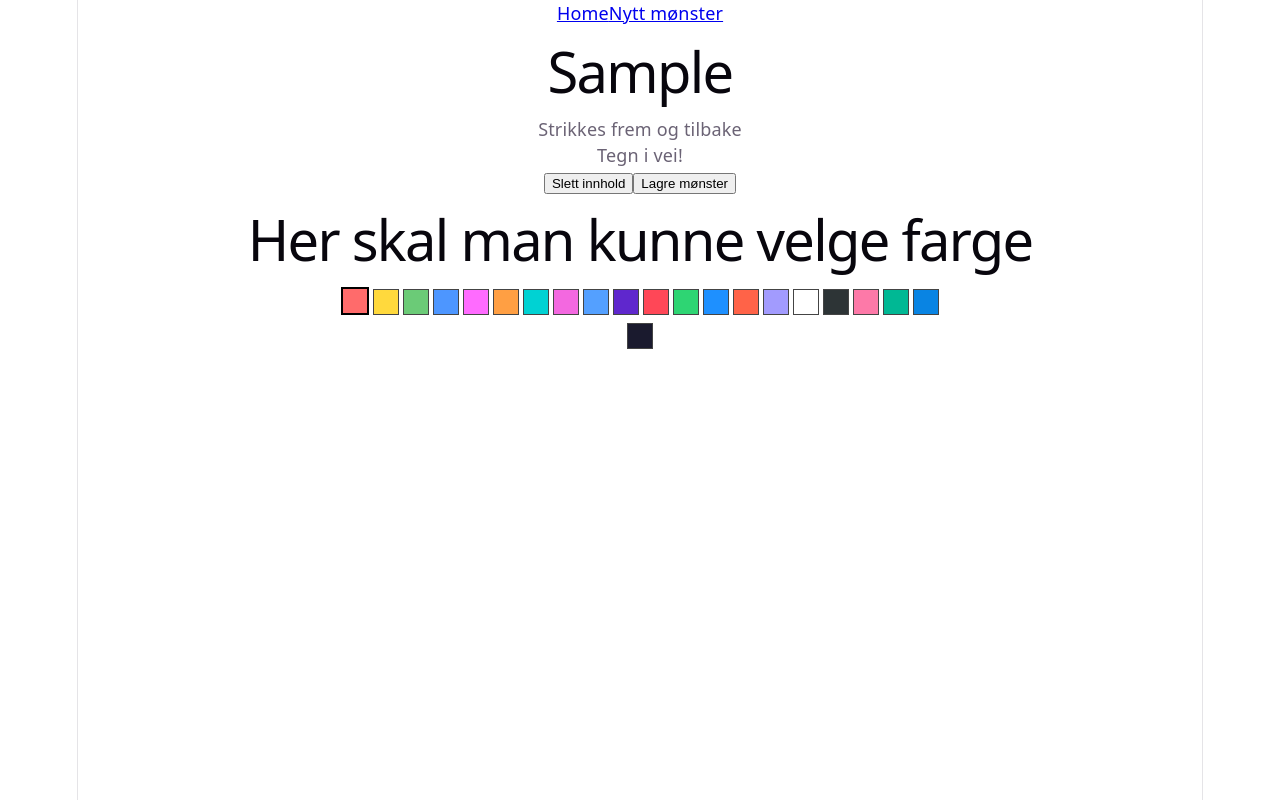
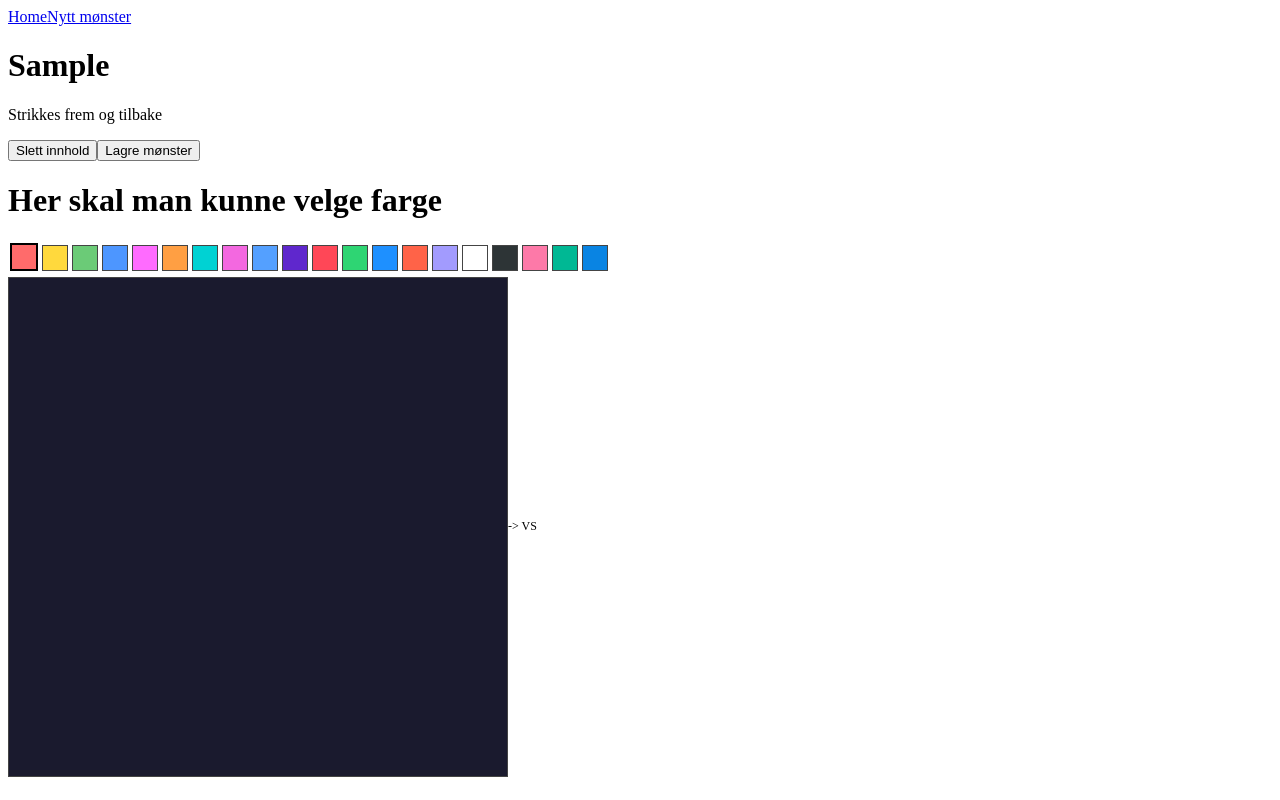
Before and after one commit to KajaJohanne/knit-pattern-app, a React (Vite) app in the folder frontend/: page /new in a window 1280 px wide. Both pictures are taken after typing "Sample" into the empty fields and a click on the button "Opprett". Built offline with nearby package versions, Linux system fonts and the light colour scheme.

Commit message:
feat: lagt til rad-tracking, rett/vrang indikator og autosave for strikkede rader

```diff
--- a/frontend/src/App.css
+++ b/frontend/src/App.css
@@ -1,4 +1,4 @@
-.counter {
+/*.counter {
   font-size: 16px;
   padding: 5px 10px;
   border-radius: 5px;
@@ -167,7 +167,7 @@
 
   &::before,
   &::after {
-    content: '';
+    content: "";
     position: absolute;
     top: -4.5px;
     border: 5px solid transparent;
@@ -181,4 +181,4 @@
     right: 0;
     border-right-color: var(--border);
   }
-}
+}*/
--- a/frontend/src/components/GridCanvas/GridCanvas.css
+++ b/frontend/src/components/GridCanvas/GridCanvas.css
@@ -1,14 +1,34 @@
 .pixelCanvas {
-  display: inline-block;
+  display: flex;
+  flex-direction: column;
+  gap: 0px;
 }
 
 .pixelRow {
   display: flex;
+  align-items: center;
+  cursor: pointer;
+}
+
+.rowSideLabel {
+  font-size: 0.75rem;
+  min-width: 3rem;
+  flex-shrink: 0;
+}
+
+.rowCells {
+  display: grid;
+  gap: 1px;
+  flex: 1;
+  max-width: 500px;
 }
 
 .pixelCell {
-  width: 24px;
-  height: 24px;
+  aspect-ratio: 1 / 1;
+  cursor: pointer;
   border: 1px solid #444;
-  cursor: pointer;
 }
+
+.pixelRow.knitted .rowCells {
+  opacity: 0.35;
+}
--- a/frontend/src/components/GridCanvas/GridCanvas.tsx
+++ b/frontend/src/components/GridCanvas/GridCanvas.tsx
@@ -10,6 +10,7 @@ type GridCanvasProps = {
   name: string;
   knittingMode: KnittingMode;
   initialGrid?: Cell[][];
+  initialKnittedRows?: boolean[];
   patternId?: number; // Hvis denne finnes så redigeres eksisterende mønster
 };
 
@@ -19,10 +20,15 @@ export function GridCanvas({
   name,
   knittingMode,
   initialGrid,
+  initialKnittedRows,
   patternId,
 }: GridCanvasProps) {
   const [grid, setGrid] = useState<Cell[][]>(
     () => initialGrid ?? createEmptyGrid(rows, columns),
+  );
+
+  const [knittedRows, setKnittedRows] = useState<boolean[]>(
+    () => initialKnittedRows ?? Array(rows).fill(false),
   );
 
   const [selectedColor, setSelectedColor] = useState("#ff6b6b");
@@ -107,10 +113,33 @@ export function GridCanvas({
     }
   }
 
+  const saveTimeoutRef = useRef<ReturnType<typeof setTimeout> | null>(null);
+
+  function toggleRowKnitted(rowIndex: number) {
+    const newKnittedRows = knittedRows.map((isKnitted, index) =>
+      index === rowIndex ? !isKnitted : isKnitted,
+    );
+    setKnittedRows(newKnittedRows);
+
+    if (patternId === undefined) return;
+
+    if (saveTimeoutRef.current) {
+      clearTimeout(saveTimeoutRef.current);
+    }
+
+    saveTimeoutRef.current = setTimeout(() => {
+      updatePatternById(patternId, {
+        name, rows, columns, grid, knittedRows: newKnittedRows, knittingMode,
+      });
+    }, 1000);
+  }
+
+  function getRowSide(rowIndex: number): "RS" | "VS" {
+    return rowIndex % 2 === 0 ? "VS" : "RS";
+  }
+
   return (
     <div>
-      <p>Tegn i vei!</p>
-
       <button onClick={handleClearGrid}>Slett innhold</button>
       <button onClick={handleSave} disabled={isSaving}>
         {isSaving ? "Lagrer..." : "Lagre mønster"}
@@ -127,7 +156,16 @@ export function GridCanvas({
 
       <div className="pixelCanvas">
         {grid.map((row, rowIndex) => (
-          <div key={rowIndex} className="pixelRow">
+          <div
+            key={rowIndex}
+            className={`pixelRow ${knittedRows[rowIndex] ? "knitted" : ""}`}
+            onClick={() => !isEditable && toggleRowKnitted(rowIndex)}
+          >
+
+            <div
+              className="rowCells"
+              style={{ gridTemplateColumns: `repeat(${columns}, 1fr)` }}
+            >
               {row.map((cell, colIndex) => (
                 <div
                   key={colIndex}
@@ -135,7 +173,15 @@ export function GridCanvas({
                   style={{ background: cell.color }}
                   onClick={() => handleCellClick(rowIndex, colIndex)}
                 />
+
               ))}
+
+            </div>
+            {knittingMode === "flat" && (
+              <span className="rowSideLabel">
+                {getRowSide(rowIndex) === "RS" ? "<- RS" : "-> VS"}
+              </span>
+            )}
           </div>
         ))}
       </div>
--- a/frontend/src/index.css
+++ b/frontend/src/index.css
@@ -1,4 +1,4 @@
-:root {
+/*:root {
   --text: #6b6375;
   --text-h: #08060d;
   --bg: #fff;
@@ -109,3 +109,4 @@ code {
   padding: 4px 8px;
   background: var(--code-bg);
 }
+*/
--- a/frontend/src/pages/EditorPage.tsx
+++ b/frontend/src/pages/EditorPage.tsx
@@ -55,6 +55,7 @@ export function EditorPage() {
         name={pattern.name}
         knittingMode={pattern.knittingMode}
         initialGrid={pattern.grid}
+        initialKnittedRows={pattern.knittedRows}
         patternId={pattern.id}
       />
       <button onClick={() => handleDeletePattern(pattern.id)}>
```
Lines whose indentation alone changed are shown as unchanged.
